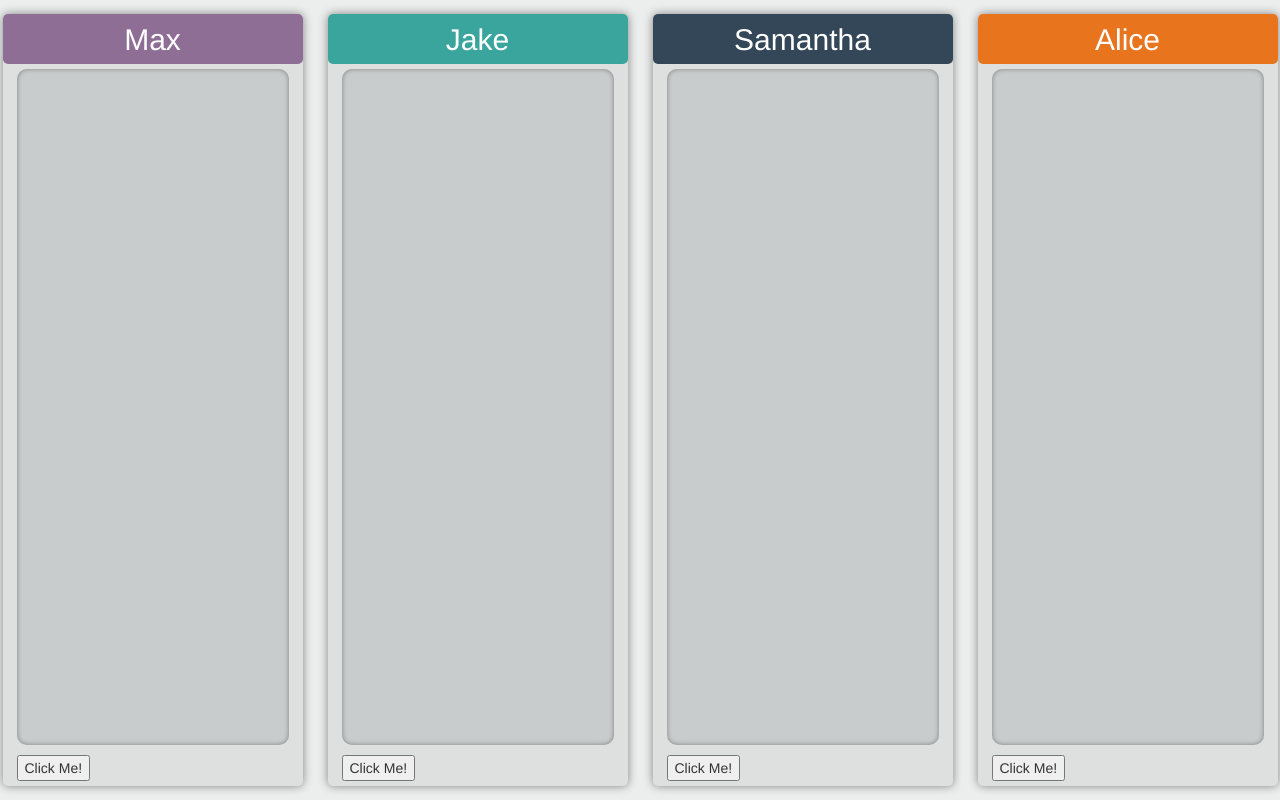
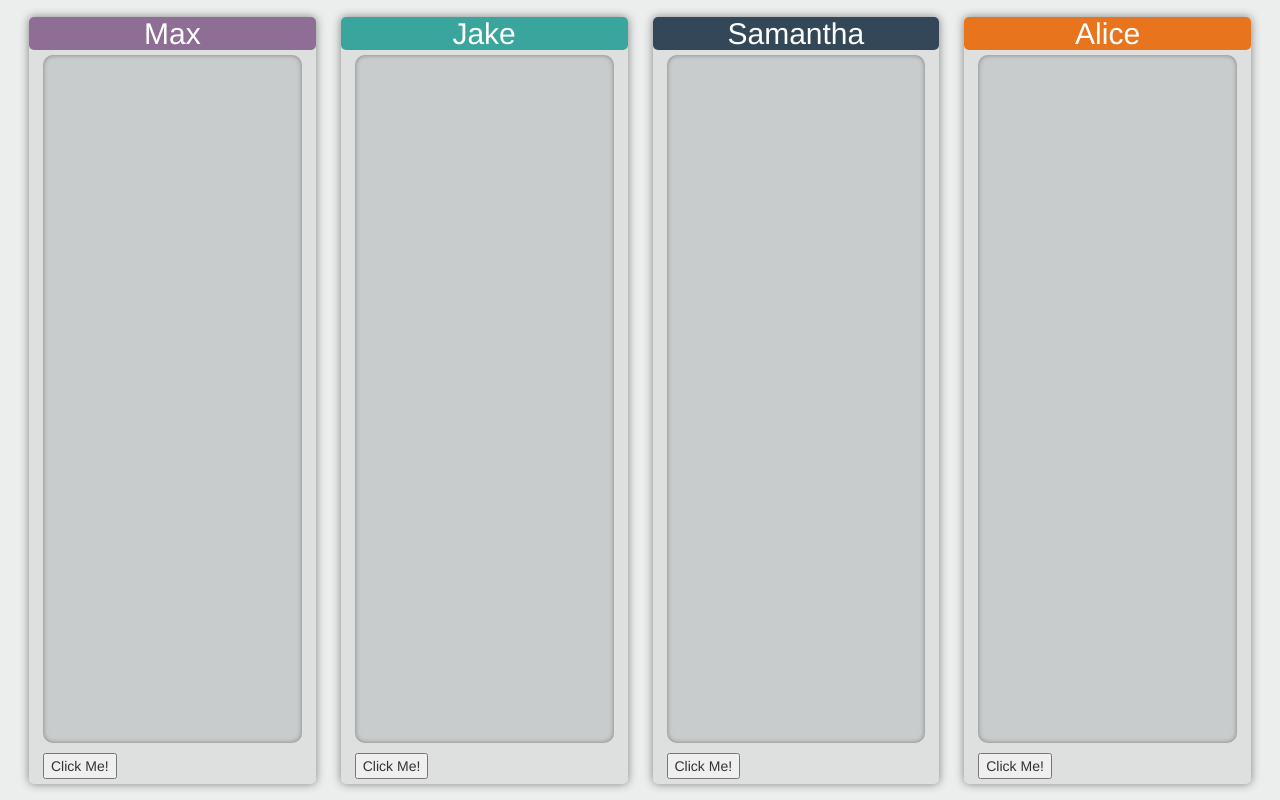
Before and after one commit to mdblr/kanban-jan18, a React (Create React App) app: page / in a window 1280 px wide. Built offline with nearby package versions, Linux system fonts and the light colour scheme.

Commit message:
clean up flexbox

```diff
--- a/src/App.css
+++ b/src/App.css
@@ -1,3 +1,9 @@
+@media (max-width: 475px) {
+  div.dash .board {
+    flex-direction: column;
+  }
+}
+
 * {
   box-sizing: border-box;
 }
@@ -11,18 +17,49 @@ html, .dash {
 }
 
 .dash {
-  padding: 14px;
+  padding: 16.5px;
   height: 100vh;
 }
 
-.board {
+.board, .column, .card-holder {
   display: flex;
-  height: 100%;
-  justify-content: center;
 }
 
-.column, .card-holder, .column .col-header, .column .new-card {
-  display: flex;
+.board {
+  height: 100%;
+}
+
+.card {
+  height: 100px;
+  margin: 5px 5px 0px 5px;
+  padding: 10px;
+  box-shadow: 0px 0px 6px grey;
+  overflow-wrap: break-word;
+  overflow-y: scroll;
+}
+
+.card-holder {
+  flex-flow: column nowrap;
+  flex: 1 1 auto;
+  background-color: #c9cccc;
+  box-shadow: inset 0px 0px 5px grey;
+  overflow: scroll;
+  padding: 7px;
+}
+
+.column {
+  flex-flow: column wrap;
+  flex: 0 1 25%;
+  min-width: 245px;
+  border-radius: 5px 5px;
+  box-shadow: 0px 0px 10px grey;
+  margin: 0 12.5px;
+}
+
+.col-header {
+  text-align: center;
+  width: 100%;
+  border-radius: 5px 5px;
 }
 
 .card-holder, .new-card {
@@ -33,34 +70,8 @@ html, .dash {
   border-radius: 10px 10px;
 }
 
-.card-holder {
-  flex-flow: column;
-  background-color: #c9cccc;
-  box-shadow: inset 0px 0px 5px grey;
-  overflow: scroll;
-  padding: 7px;
-}
-
 .card, .column {
   background-color: #dee0e0;
-}
-
-.column {
-  box-shadow: 0px 0px 10px grey;
-}
-
-.column {
-  max-width: 24%;
-  min-width: 300px;
-  flex: auto;
-  flex-flow: column;
-  border-radius: 5px 5px;
-}
-
-.col-header {
-  text-align: center;
-  width: 100%;
-  border-radius: 5px 5px;
 }
 
 .col-header h2 {
@@ -68,34 +79,8 @@ html, .dash {
   color: #FFF;
 }
 
-.column .col-header {
-  flex: 0 1 50px;
-}
-
-.column .new-card {
-  flex: 0 1 20px;
-}
-
-.column .card-holder {
-  flex: 1 1 auto;
-}
-
-.col-gutter {
-  margin-right: 25px;
-}
-
-.card {
-  /* box-sizing: border-box; */
-  height: 100px;
-  margin: 5px 5px 0px 5px;
-  box-shadow: 0px 0px 6px grey;
-  overflow-wrap: break-word;
-  overflow-y:scroll;
-}
-
-.card p {
-  width: auto;
-  padding: 14px !important;
+.col-header, .new-card {
+  flex: 0 1 auto;
 }
 
 .col-header.Max {
```
